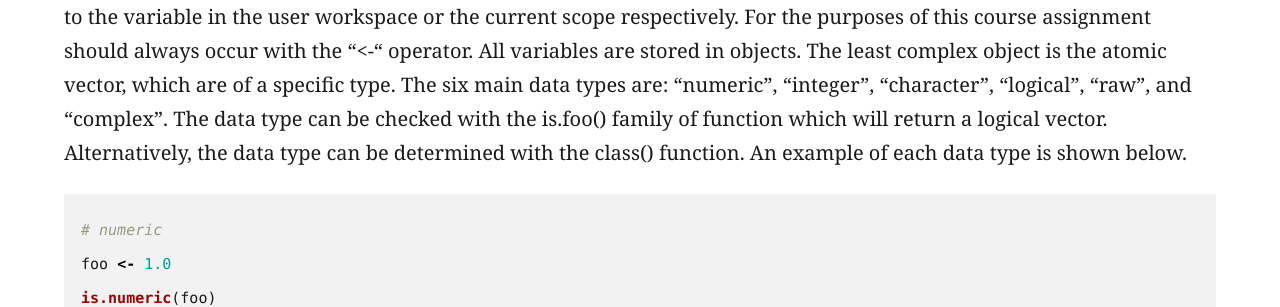
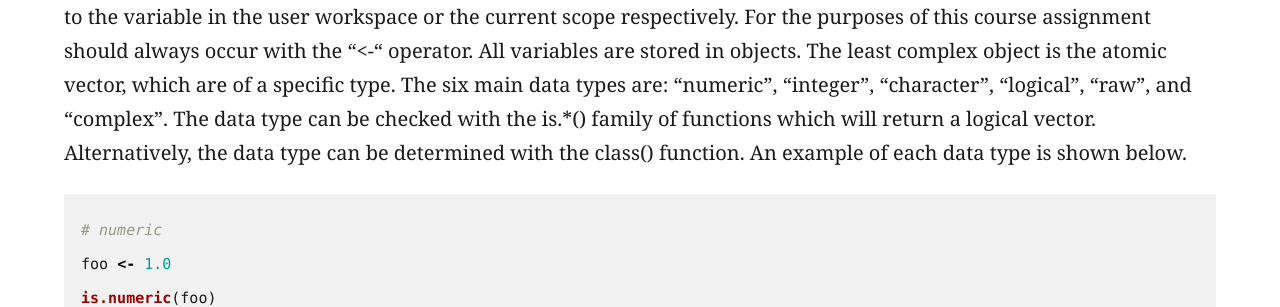
Before and after one commit to griffithlab/genviz.org, a Jekyll site: the page built from _posts/0004-01-01-introductionToR.md, in a window 1280 px wide and 900 px high, scrolled down 3060 px. Shown: the part 325-632 px from the top of the window. Built offline with Jekyll 4.4.1, drawn with Linux system fonts in a browser that asks for light colours; some of the changed text lies outside the part shown.

Commit message:
minor typo

````diff
--- a/_posts/0004-01-01-introductionToR.md
+++ b/_posts/0004-01-01-introductionToR.md
@@ -63,7 +63,7 @@ R also has a variety of datasets pre-loaded. In order to view these, type data()
 
 ## Assignment and data types
 
-When working in any language, values are stored as variables. Defining a variable tells the language to allocate space in memory to store that variable. In R, a variable is assigned with the assignment operator "<-" or "=", which assigns a value to the variable in the user workspace or the current scope respectively. For the purposes of this course assignment should always occur with the "<-" operator. All variables are stored in objects. The least complex object is the atomic vector, which are of a specific type. The six main data types are: "numeric", "integer", "character", "logical", "raw", and "complex". The data type can be checked with the is.foo() family of function which will return a logical vector. Alternatively, the data type can be determined with the class() function. An example of each data type is shown below.
+When working in any language, values are stored as variables. Defining a variable tells the language to allocate space in memory to store that variable. In R, a variable is assigned with the assignment operator "<-" or "=", which assigns a value to the variable in the user workspace or the current scope respectively. For the purposes of this course assignment should always occur with the "<-" operator. All variables are stored in objects. The least complex object is the atomic vector, which are of a specific type. The six main data types are: "numeric", "integer", "character", "logical", "raw", and "complex". The data type can be checked with the is.*() family of functions which will return a logical vector. Alternatively, the data type can be determined with the class() function. An example of each data type is shown below.
 
 ```R
 # numeric
````
